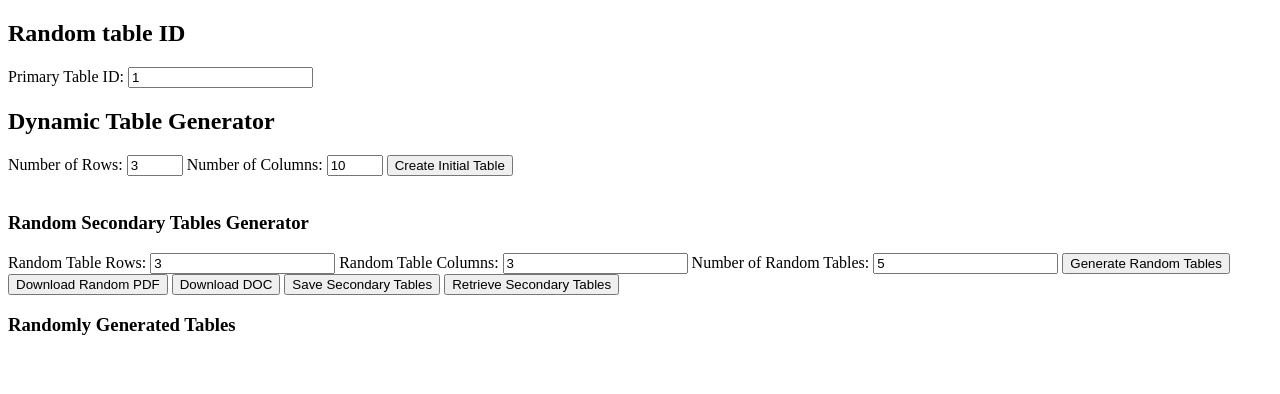
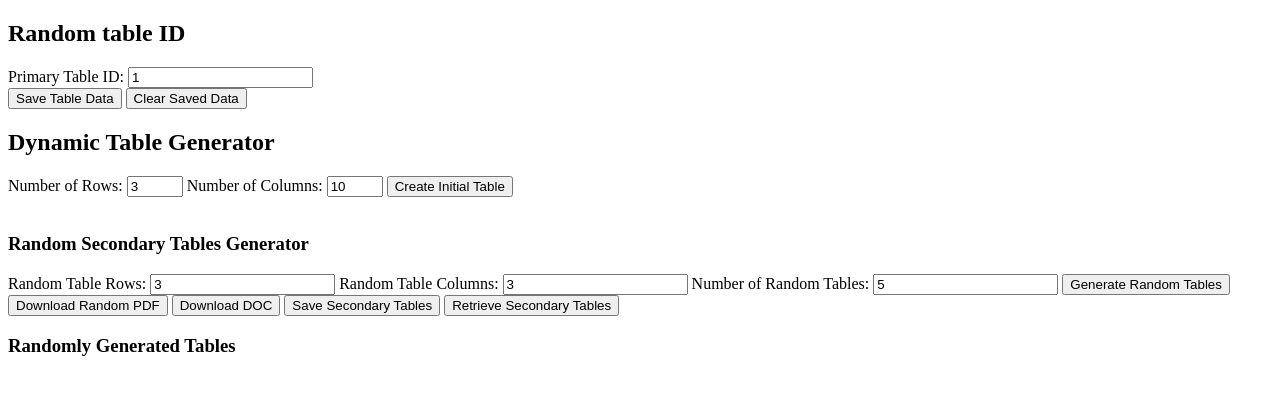
Before and after one commit to Iupac120/random_table, a website: page public/index.html in a window 1280 px wide. Drawn offline with nearby package versions, Linux system fonts and the light colour scheme.

Commit message:
save primar

```diff
--- a/public/index.html
+++ b/public/index.html
@@ -21,6 +21,10 @@
     <h2>Random table ID</h2>
     <label for="primaryTableIdInput">Primary Table ID:</label>
     <input type="number" id="primaryTableIdInput" name="primaryTableIdInput" min="1" value="1">
+
+    <div id="initialTableContainer"></div>
+    <button onclick="saveTableData()">Save Table Data</button>
+    <button onclick="clearTableData()">Clear Saved Data</button>
 
 
     <h2>Dynamic Table Generator</h2>
@@ -189,6 +193,68 @@ function getRandomSelection(total, count, excludedSet) {
             }
             container.appendChild(table);
         }
+
+
+
+
+
+
+
+
+
+
+
+
+
+
+// Function to save the current state of the table to localStorage
+function saveTableData() {
+            let tableData = {};
+            for (let i = 0; i < initialTable.length; i++) {
+                for (let j = 0; j < initialTable[i].length; j++) {
+                    let cellId = initialTable[i][j];
+                    let cellValue = document.getElementById(cellId).value || "";
+                    tableData[cellId] = cellValue; // Save the cell values
+                }
+            }
+            localStorage.setItem("primaryTableData", JSON.stringify(tableData));
+            alert("Table data saved!");
+        }
+
+        // Function to load the saved state of the table from localStorage
+        function loadTableData() {
+            let savedData = localStorage.getItem("primaryTableData");
+            if (savedData) {
+                let tableData = JSON.parse(savedData);
+                for (let cellId in tableData) {
+                    let cell = document.getElementById(cellId);
+                    if (cell) {
+                        cell.value = tableData[cellId]; // Populate the cell with saved data
+                    }
+                }
+            }
+        }
+
+        // Function to clear saved data from localStorage
+        function clearTableData() {
+            localStorage.removeItem("primaryTableData");
+            alert("Saved data cleared!");
+        }
+
+        // Load the table data when the page is refreshed or reopened
+        window.onload = function () {
+            loadTableData();
+        };
+
+
+
+
+
+
+
+
+
+
 
         // Function to download the random tables as a PDF file with tables filling the page
         function downloadRandomPDF() {
```
